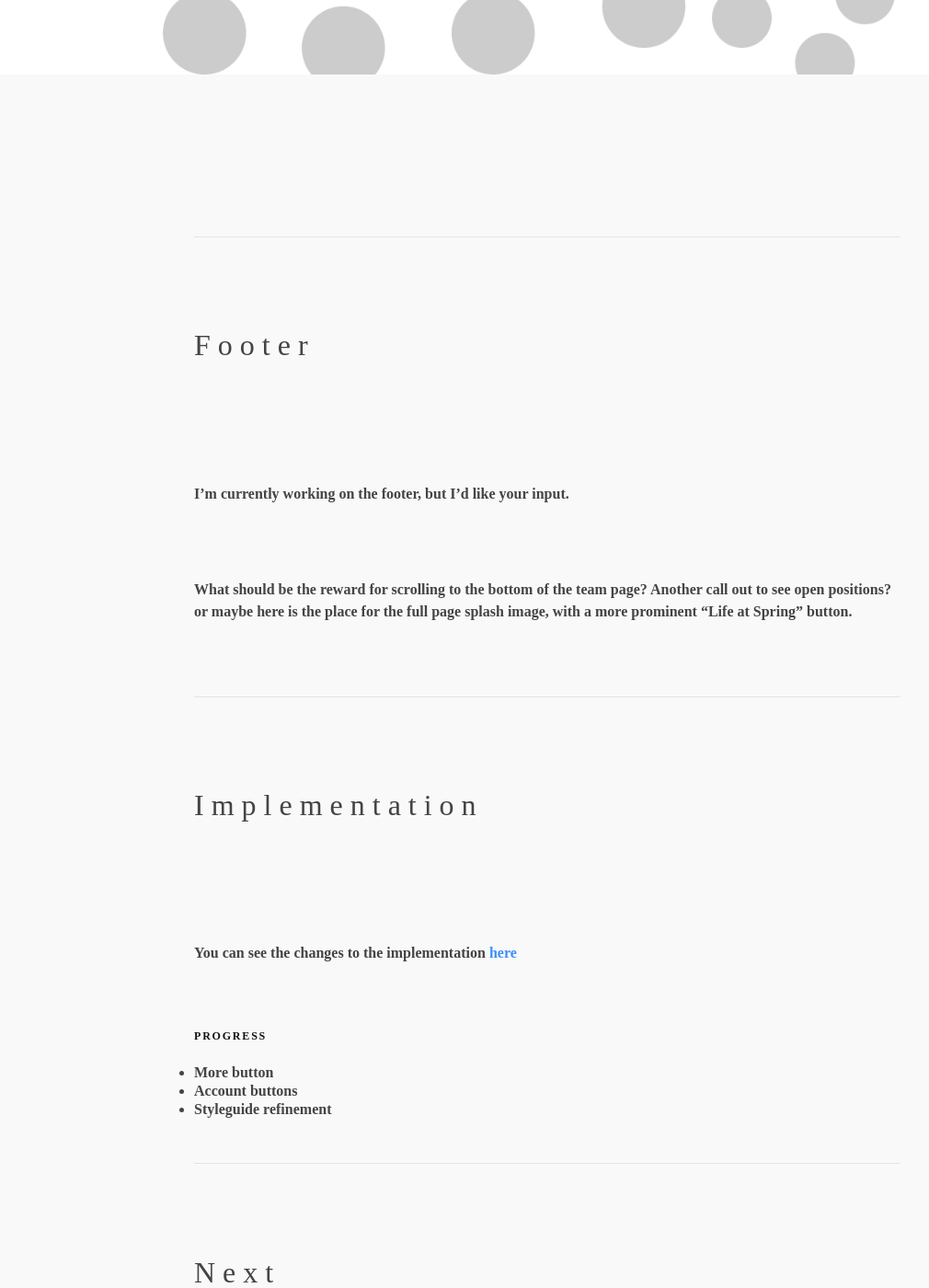
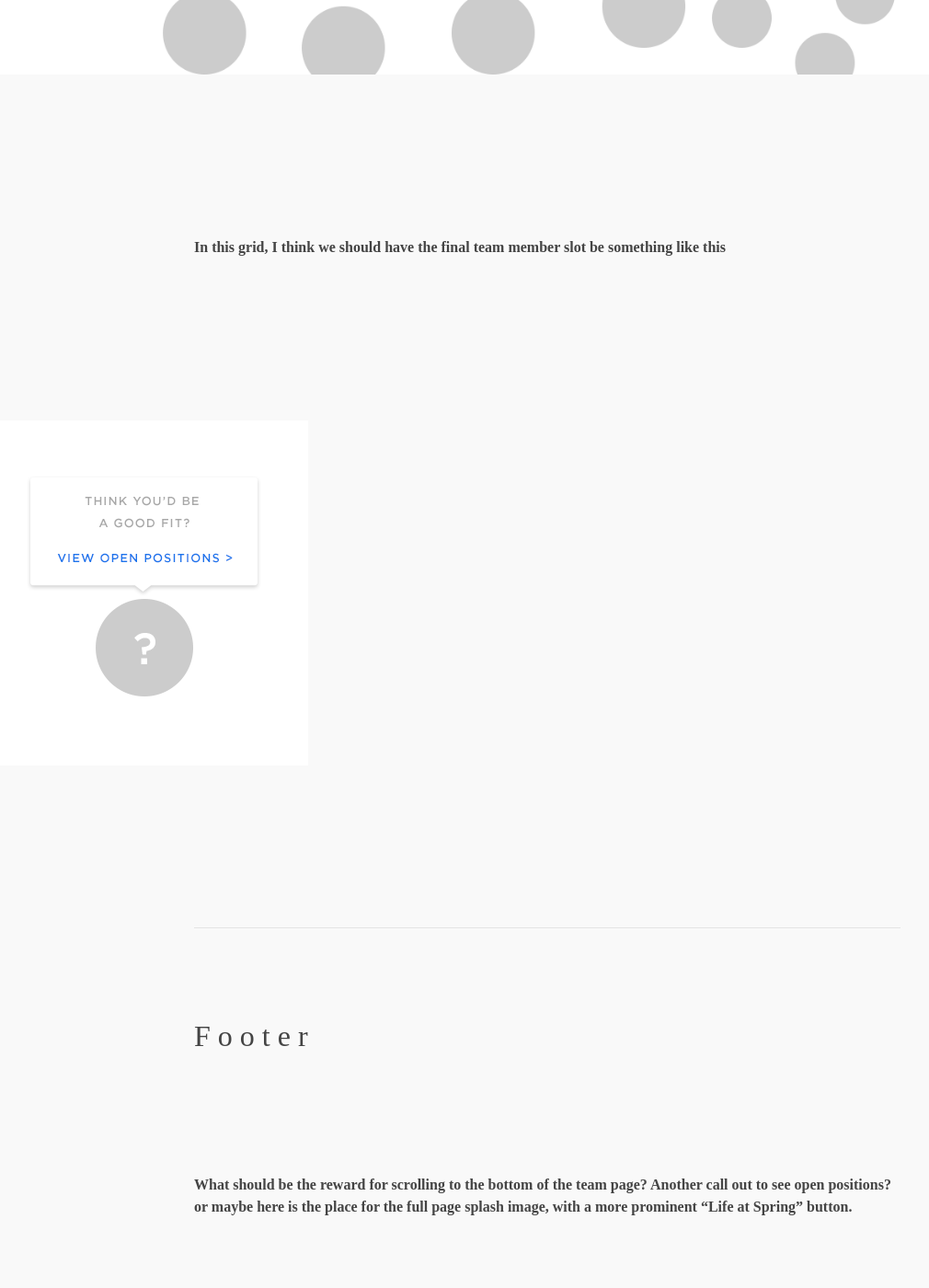
Before and after one commit to hivemindworks/shopspring, a Jekyll site: the page built from _posts/2015-04-27-team.md, in a window 1280 px wide and 1400 px high, scrolled down 6528 px. Shown: the whole window at 92% size, without its empty margins (45-1055 px from the left). Built offline with Jekyll 4.4.1, drawn with Linux system fonts in a browser that asks for light colours; some web fonts are replaced; some of the changed text lies outside the part shown.

Commit message:
footer work

```diff
--- a/_posts/2015-04-27-team.md
+++ b/_posts/2015-04-27-team.md
@@ -63,13 +63,21 @@
 
 ![team head]({{ site.baseurl }}/img/team/team-circles-grid-hover.png)
 
+In this grid, I think we should have the final team member slot be something like this
+
+![team head]({{ site.baseurl }}/img/team/grid-last-item.png)
+
+
 ---
 
 # Footer
 
-I'm currently working on the footer, but I'd like your input.
+What should be the reward for scrolling to the bottom of the team page? Another call out to see open positions? or maybe here is the place for the full page splash image, with a more prominent "Life at Spring" button.
 
-What should be the reward for scrolling to the bottom of the team page? Another call out to see open positions? or maybe here is the place for the full page splash image, with a more prominent "Life at Spring" button.
+Here's my first take:
+
+![team footefooter]({{ site.baseurl }}/img/team/team-footer.png)
+
 
 ---
 
```
Also changed, not shown: img/team/grid-last-item.png (added), img/team/team-footer.png (added), 4 other files.
